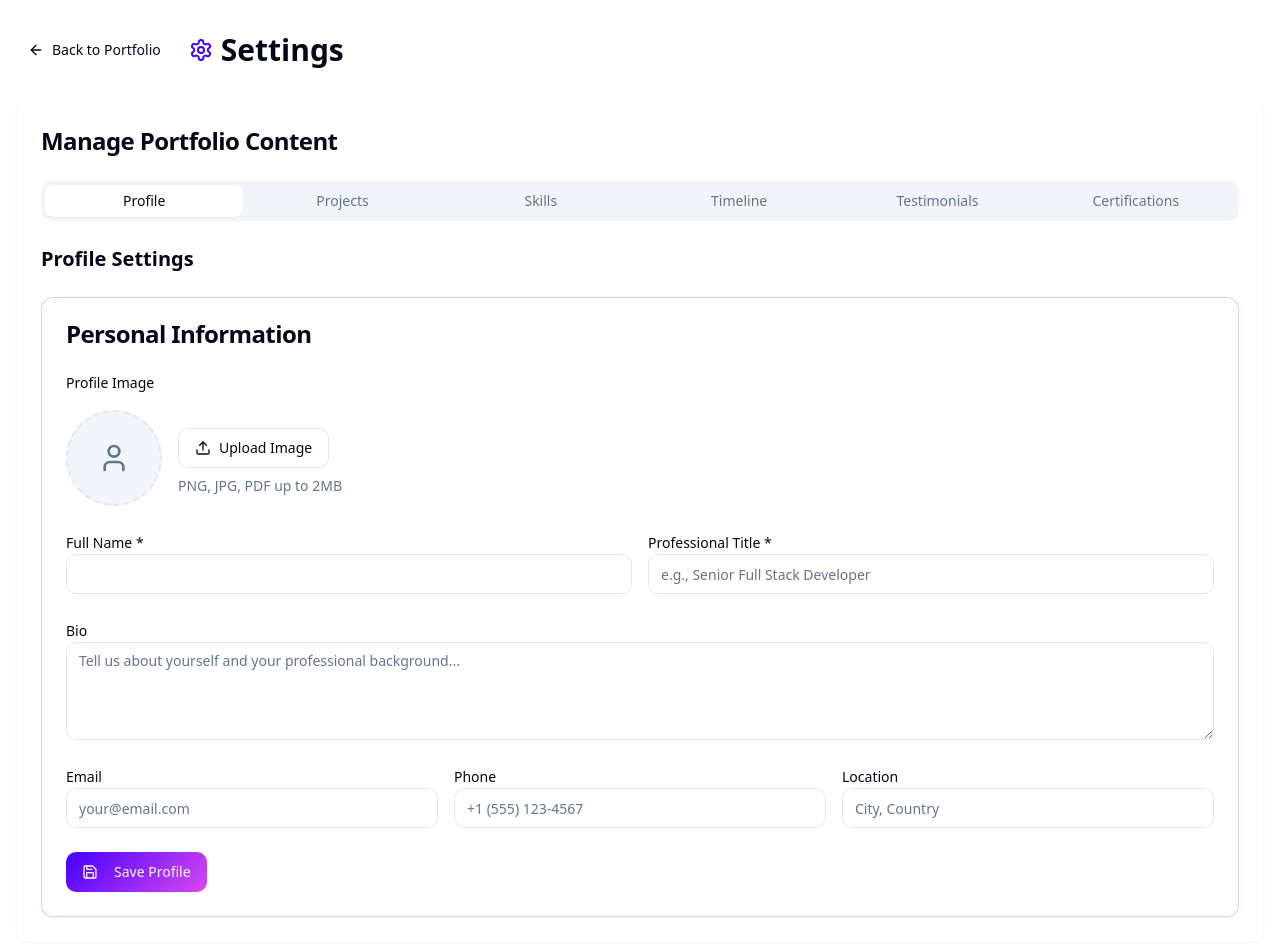
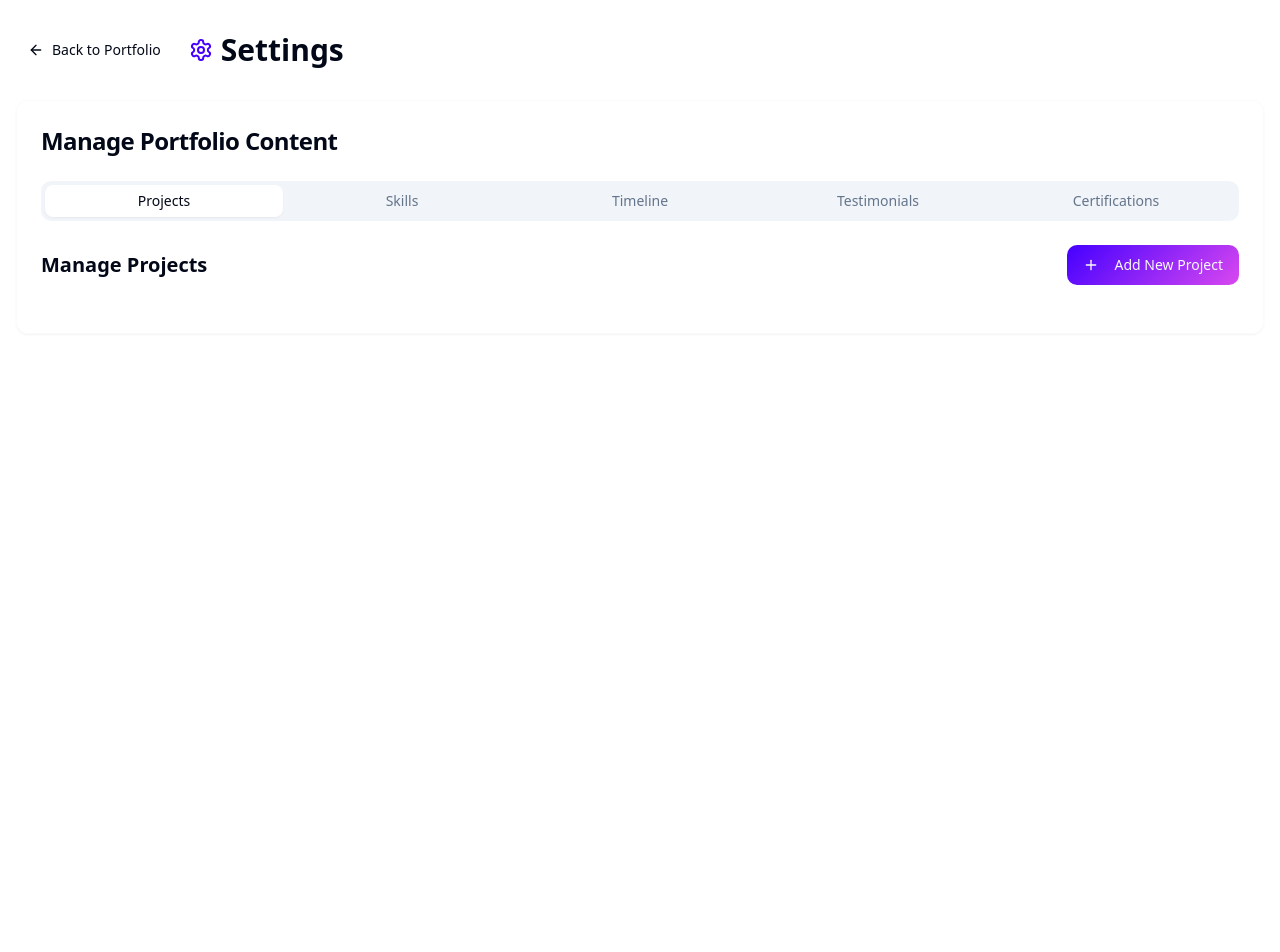
Before and after one commit to yulduzkurban/ata-web-glow, a React (Vite) app: page /settings in a window 1280 px wide. Shown: the top 952 px of the page. After the commit the page ends 800 px from the top, so only its background shows below. Built offline with nearby package versions, Linux system fonts and the light colour scheme.

Commit message:
Reverted to commit bf0c6c3dec1f74b147bdf08acc902689b231952a

```diff
--- a/src/components/forms/ProfileForm.tsx
+++ /dev/null
@@ -1,287 +0,0 @@
-import { useState, useEffect, useRef } from "react";
-import { Button } from "@/components/ui/button";
-import { Input } from "@/components/ui/input";
-import { Label } from "@/components/ui/label";
-import { Textarea } from "@/components/ui/textarea";
-import { Card, CardContent, CardHeader, CardTitle } from "@/components/ui/card";
-import { Upload, X, User, Save } from "lucide-react";
-import { useToast } from "@/hooks/use-toast";
-
-interface ProfileData {
-  name: string;
-  title: string;
-  bio: string;
-  image: string;
-  email: string;
-  phone: string;
-  location: string;
-}
-
-const ProfileForm = () => {
-  const [profile, setProfile] = useState<ProfileData>({
-    name: "",
-    title: "",
-    bio: "",
-    image: "",
-    email: "",
-    phone: "",
-    location: "",
-  });
-  const [imagePreview, setImagePreview] = useState<string>("");
-  const [isUploading, setIsUploading] = useState(false);
-  const fileInputRef = useRef<HTMLInputElement>(null);
-  const { toast } = useToast();
-
-  useEffect(() => {
-    const savedProfile = JSON.parse(localStorage.getItem("profile") || "{}");
-    if (savedProfile) {
-      setProfile(savedProfile);
-      setImagePreview(savedProfile.image || "");
-    }
-  }, []);
-
-  const handleInputChange = (e: React.ChangeEvent<HTMLInputElement | HTMLTextAreaElement>) => {
-    const { name, value } = e.target;
-    setProfile(prev => ({
-      ...prev,
-      [name]: value
-    }));
-  };
-
-  const validateFile = (file: File): boolean => {
-    const allowedTypes = ['image/png', 'image/jpg', 'image/jpeg', 'application/pdf'];
-    const maxSize = 2 * 1024 * 1024; // 2MB
-
-    if (!allowedTypes.includes(file.type)) {
-      toast({
-        title: "Invalid file type",
-        description: "Only PNG, JPG, and PDF files are allowed",
-        variant: "destructive",
-      });
-      return false;
-    }
-
-    if (file.size > maxSize) {
-      toast({
-        title: "File too large",
-        description: "File size must be less than 2MB",
-        variant: "destructive",
-      });
-      return false;
-    }
-
-    return true;
-  };
-
-  const handleImageUpload = (e: React.ChangeEvent<HTMLInputElement>) => {
-    const file = e.target.files?.[0];
-    if (!file) return;
-
-    if (!validateFile(file)) {
-      return;
-    }
-
-    setIsUploading(true);
-    const reader = new FileReader();
-
-    reader.onload = (event) => {
-      const imageDataUrl = event.target?.result as string;
-      setImagePreview(imageDataUrl);
-      setProfile(prev => ({
-        ...prev,
-        image: imageDataUrl
-      }));
-      setIsUploading(false);
-    };
-
-    reader.onerror = () => {
-      toast({
-        title: "Upload failed",
-        description: "Failed to read the file",
-        variant: "destructive",
-      });
-      setIsUploading(false);
-    };
-
-    reader.readAsDataURL(file);
-  };
-
-  const handleRemoveImage = () => {
-    setImagePreview("");
-    setProfile(prev => ({
-      ...prev,
-      image: ""
-    }));
-    if (fileInputRef.current) {
-      fileInputRef.current.value = "";
-    }
-  };
-
-  const handleSubmit = (e: React.FormEvent) => {
-    e.preventDefault();
-
-    if (!profile.name || !profile.title) {
-      toast({
-        title: "Validation Error",
-        description: "Name and title are required fields",
-        variant: "destructive",
-      });
-      return;
-    }
-
-    localStorage.setItem("profile", JSON.stringify(profile));
-
-    toast({
-      title: "Success",
-      description: "Profile updated successfully",
-    });
-  };
-
-  return (
-    <div className="space-y-6">
-      <div className="flex items-center justify-between">
-        <h3 className="text-xl font-semibold">Profile Settings</h3>
-      </div>
-
-      <Card className="border-primary/20">
-        <CardHeader>
-          <CardTitle>Personal Information</CardTitle>
-        </CardHeader>
-        <CardContent>
-          <form onSubmit={handleSubmit} className="space-y-6">
-            {/* Image Upload Section */}
-            <div className="space-y-4">
-              <Label>Profile Image</Label>
-              <div className="flex items-center gap-4">
-                <div className="relative">
-                  {imagePreview ? (
-                    <div className="relative">
-                      <img
-                        src={imagePreview}
-                        alt="Profile preview"
-                        className="w-24 h-24 rounded-full object-cover border-2 border-border"
-                      />
-                      <Button
-                        type="button"
-                        variant="destructive"
-                        size="sm"
-                        className="absolute -top-2 -right-2 h-6 w-6 rounded-full p-0"
-                        onClick={handleRemoveImage}
-                      >
-                        <X className="h-3 w-3" />
-                      </Button>
-                    </div>
-                  ) : (
-                    <div className="w-24 h-24 rounded-full bg-muted border-2 border-dashed border-border flex items-center justify-center">
-                      <User className="w-8 h-8 text-muted-foreground" />
-                    </div>
-                  )}
-                </div>
-                <div className="space-y-2">
-                  <input
-                    ref={fileInputRef}
-                    type="file"
-                    accept=".png,.jpg,.jpeg,.pdf"
-                    onChange={handleImageUpload}
-                    className="hidden"
-                  />
-                  <Button
-                    type="button"
-                    variant="outline"
-                    onClick={() => fileInputRef.current?.click()}
-                    disabled={isUploading}
-                    className="flex items-center gap-2"
-                  >
-                    <Upload className="w-4 h-4" />
-                    {isUploading ? "Uploading..." : "Upload Image"}
-                  </Button>
-                  <p className="text-sm text-muted-foreground">
-                    PNG, JPG, PDF up to 2MB
-                  </p>
-                </div>
-              </div>
-            </div>
-
-            {/* Form Fields */}
-            <div className="grid grid-cols-1 md:grid-cols-2 gap-4">
-              <div>
-                <Label htmlFor="name">Full Name *</Label>
-                <Input
-                  id="name"
-                  name="name"
-                  value={profile.name}
-                  onChange={handleInputChange}
-                  required
-                />
-              </div>
-              <div>
-                <Label htmlFor="title">Professional Title *</Label>
-                <Input
-                  id="title"
-                  name="title"
-                  value={profile.title}
-                  onChange={handleInputChange}
-                  required
-                  placeholder="e.g., Senior Full Stack Developer"
-                />
-              </div>
-            </div>
-
-            <div>
-              <Label htmlFor="bio">Bio</Label>
-              <Textarea
-                id="bio"
-                name="bio"
-                value={profile.bio}
-                onChange={handleInputChange}
-                rows={4}
-                placeholder="Tell us about yourself and your professional background..."
-              />
-            </div>
-
-            <div className="grid grid-cols-1 md:grid-cols-3 gap-4">
-              <div>
-                <Label htmlFor="email">Email</Label>
-                <Input
-                  id="email"
-                  name="email"
-                  type="email"
-                  value={profile.email}
-                  onChange={handleInputChange}
-                  placeholder="your@email.com"
-                />
-              </div>
-              <div>
-                <Label htmlFor="phone">Phone</Label>
-                <Input
-                  id="phone"
-                  name="phone"
-                  value={profile.phone}
-                  onChange={handleInputChange}
-                  placeholder="+1 (555) 123-4567"
-                />
-              </div>
-              <div>
-                <Label htmlFor="location">Location</Label>
-                <Input
-                  id="location"
-                  name="location"
-                  value={profile.location}
-                  onChange={handleInputChange}
-                  placeholder="City, Country"
-                />
-              </div>
-            </div>
-
-            <Button type="submit" className="bg-gradient-primary hover:opacity-90">
-              <Save className="w-4 h-4 mr-2" />
-              Save Profile
-            </Button>
-          </form>
-        </CardContent>
-      </Card>
-    </div>
-  );
-};
-
-export default ProfileForm;
--- a/src/pages/Settings.tsx
+++ b/src/pages/Settings.tsx
@@ -9,11 +9,10 @@ import SkillForm from "@/components/forms/SkillForm";
 import TimelineForm from "@/components/forms/TimelineForm";
 import TestimonialForm from "@/components/forms/TestimonialForm";
 import CertificationForm from "@/components/forms/CertificationForm";
-import ProfileForm from "@/components/forms/ProfileForm";
 
 const Settings = () => {
   const navigate = useNavigate();
-  const [activeTab, setActiveTab] = useState("profile");
+  const [activeTab, setActiveTab] = useState("projects");
 
   return (
     <div className="min-h-screen bg-background">
@@ -40,18 +39,13 @@ const Settings = () => {
           </CardHeader>
           <CardContent>
             <Tabs value={activeTab} onValueChange={setActiveTab}>
-              <TabsList className="grid w-full grid-cols-6">
-                <TabsTrigger value="profile">Profile</TabsTrigger>
+              <TabsList className="grid w-full grid-cols-5">
                 <TabsTrigger value="projects">Projects</TabsTrigger>
                 <TabsTrigger value="skills">Skills</TabsTrigger>
                 <TabsTrigger value="timeline">Timeline</TabsTrigger>
                 <TabsTrigger value="testimonials">Testimonials</TabsTrigger>
                 <TabsTrigger value="certifications">Certifications</TabsTrigger>
               </TabsList>
-
-              <TabsContent value="profile" className="mt-6">
-                <ProfileForm />
-              </TabsContent>
 
               <TabsContent value="projects" className="mt-6">
                 <ProjectForm />
```
